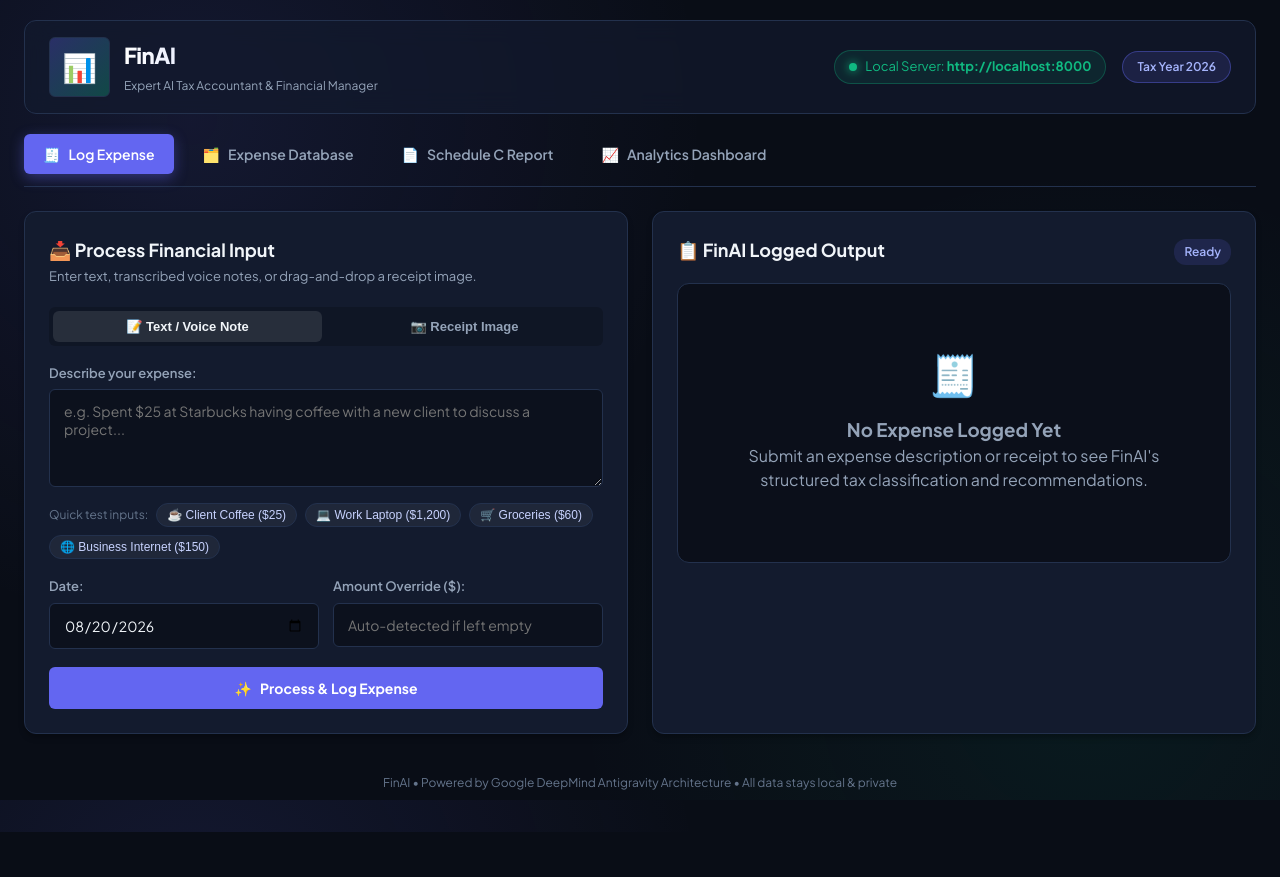
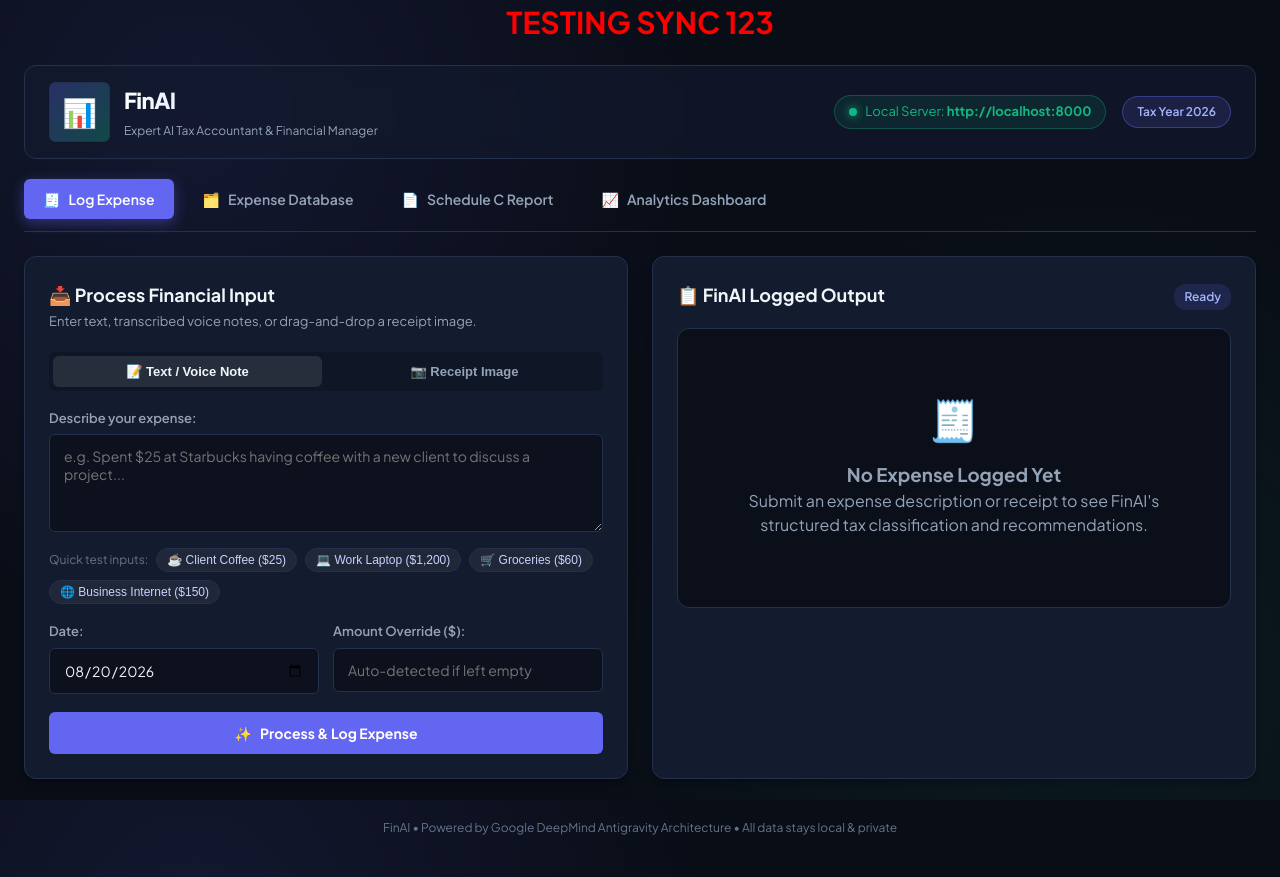
Before and after one commit to mbadrgnpd16-collab/finance-tracker, a website: page index.html in a window 1280 px wide. Before the commit the page ends 832 px from the top, so only its background shows below. Drawn offline with nearby package versions, Linux system fonts and the light colour scheme; no server answers.

Commit message:
Update index.html

```diff
--- a/index.html
+++ b/index.html
@@ -79,6 +79,7 @@
   }
 </style>
 </head>
+  <h1 style="color: red; font-size: 30px; text-align: center;">TESTING SYNC 123</h1>
 <body>
   <div class="app-container">
     <!-- Header -->
```
